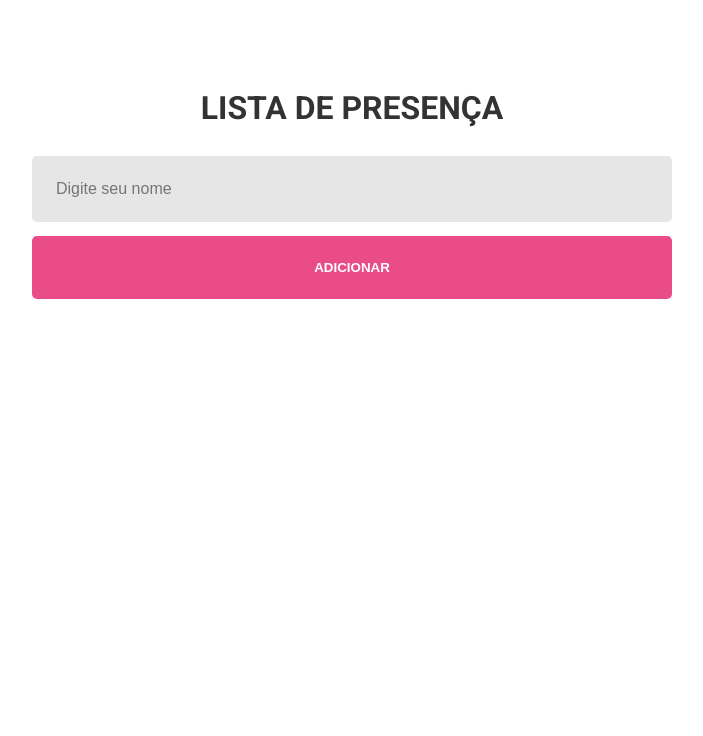
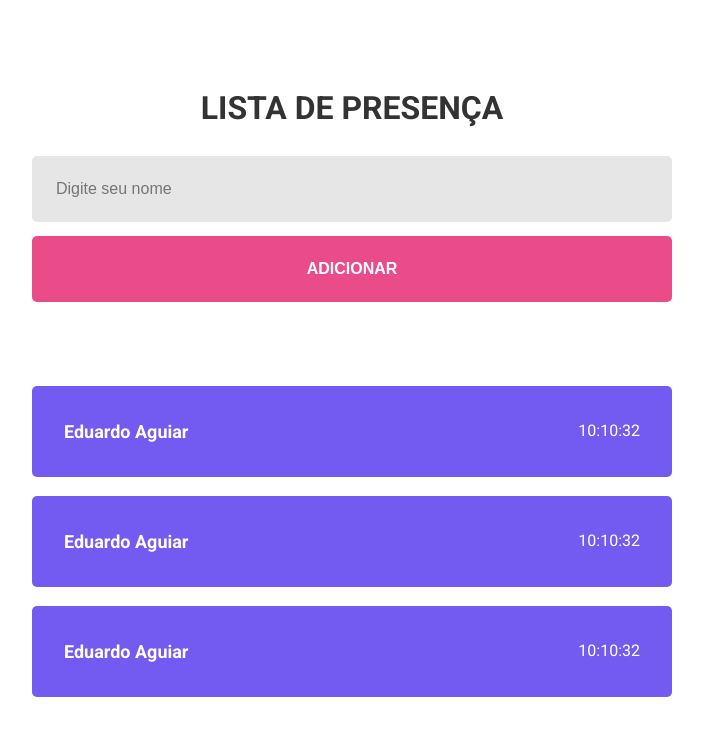
Before and after one commit to EduardoAguiarS/reactjs-discover, a React (Vite) app: page / in a window 1280 px wide. Shown: the top 736 px of the page, without its empty margins (288-991 px from the left). Built offline with nearby package versions, Linux system fonts and the light colour scheme.

Commit message:
Card Component

```diff
--- /dev/null
+++ b/src/components/Card/index.jsx
@@ -0,0 +1,10 @@
+import "./styles.scss"; // Styles
+
+export const Card = (props) => {
+    return (
+        <div className="card-container">
+            <strong>{props.name}</strong>
+            <span>{props.time}</span>
+        </div>
+    )
+}
--- /dev/null
+++ b/src/components/Card/styles.scss
@@ -0,0 +1,19 @@
+.card-container {
+  width: 50%;
+
+  display: flex;
+  justify-content: space-between;
+  align-items: center;
+
+  padding: 2rem;
+  margin-bottom: 1.2rem;
+
+  border-radius: 5px;
+
+  background: #735bf2;
+  color: #fff;
+
+  strong {
+    font-size: 1.125rem;
+  }
+}
--- a/src/pages/Home/index.jsx
+++ b/src/pages/Home/index.jsx
@@ -1,4 +1,5 @@
 import "./styles.scss";
+import {Card} from "../../components/Card";
 
 export const Home = () => {
     return (
@@ -6,6 +7,9 @@ export const Home = () => {
             <h1>Lista de Presença</h1>
             <input type="text" placeholder={"Digite seu nome"}/>
             <button type={"button"}>Adicionar</button>
+            <Card name={"Eduardo Aguiar"} time={"10:10:32"}/>
+            <Card name={"Eduardo Aguiar"} time={"10:10:32"}/>
+            <Card name={"Eduardo Aguiar"} time={"10:10:32"}/>
         </div>
     );
 };
--- a/src/pages/Home/styles.scss
+++ b/src/pages/Home/styles.scss
@@ -12,16 +12,18 @@
   }
 
   input, button {
+    font-size: 1rem;
+
     width: 50%;
+
     padding: 1.5rem;
+
     border-radius: 5px;
     border: none;
   }
 
   input {
     background: #e6e6e6;
-
-    font-size: 16px;
 
     outline: 2px solid transparent;
 
```
